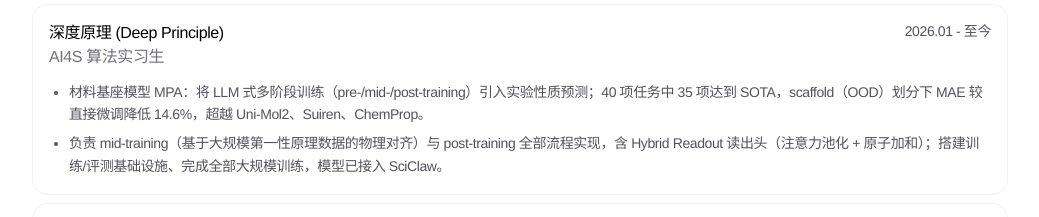
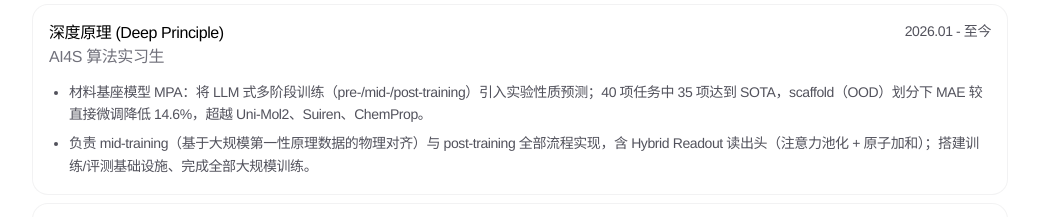
Before and after one commit to Migie-cphy/migie-site, a Next.js app: page / in a window 1280 px wide. Shown: the part 800-1017 px from the top of the page, without its empty margins (120-1159 px from the left). Built offline with nearby package versions, Linux system fonts and the light colour scheme.

Commit message:
drop SciClaw mention from MPA experience; refresh CV without ORCID

```diff
--- a/app/data.ts
+++ b/app/data.ts
@@ -74,7 +74,7 @@
     id: 'exp1',
     bullets: [
       '材料基座模型 MPA：将 LLM 式多阶段训练（pre-/mid-/post-training）引入实验性质预测；40 项任务中 35 项达到 SOTA，scaffold（OOD）划分下 MAE 较直接微调降低 14.6%，超越 Uni-Mol2、Suiren、ChemProp。',
-      '负责 mid-training（基于大规模第一性原理数据的物理对齐）与 post-training 全部流程实现，含 Hybrid Readout 读出头（注意力池化 + 原子加和）；搭建训练/评测基础设施、完成全部大规模训练，模型已接入 SciClaw。',
+      '负责 mid-training（基于大规模第一性原理数据的物理对齐）与 post-training 全部流程实现，含 Hybrid Readout 读出头（注意力池化 + 原子加和）；搭建训练/评测基础设施、完成全部大规模训练。',
     ],
   },
   {
```
Also changed, not shown: 1 other file (tests, documents, lock files or other folders).
